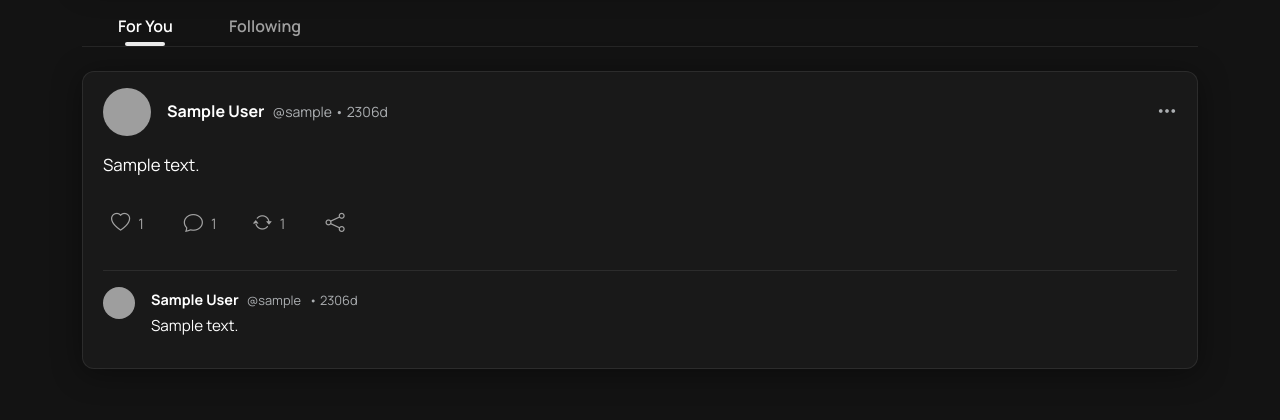
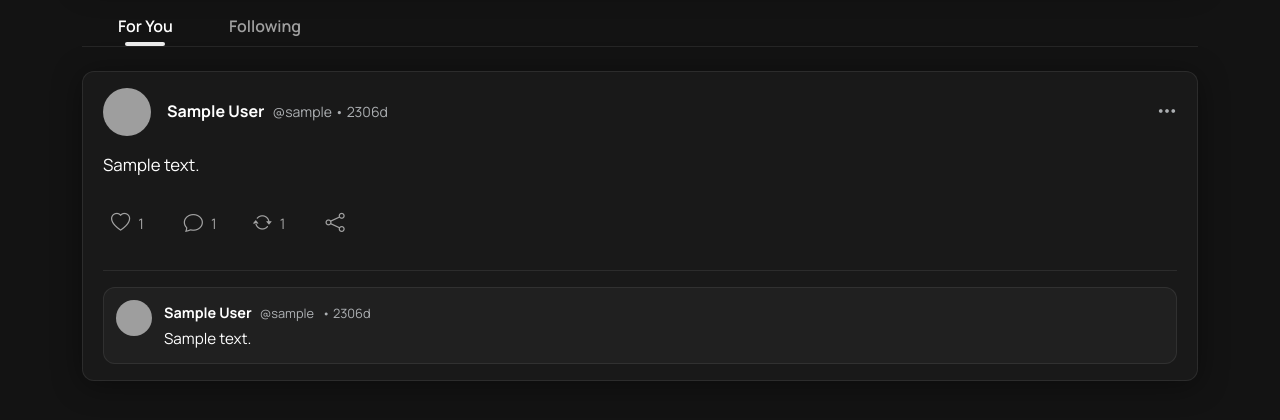
Before and after one commit to Dev-RyleR6/Atmo, a CodeIgniter 4 app: the page made by atmo/app/Views/feed.php in a window 1280 px wide. Shown: the part 248-668 px from the top of the page. Run offline with PHP 8.4 and a stand-in for CodeIgniter, Linux system fonts and the light colour scheme; the template is opened without the code that fills it: most values are stand-ins (such as "Sample title", 1, 10 or a date in 2020); data that the repository does not hold is empty; some libraries are stand-ins or nearby versions; grey boxes are pictures that could not be loaded.

Commit message:
fix: fixed profile pic aligment in comment section also added outline in comment components

```diff
--- a/atmo/app/Views/feed.php
+++ b/atmo/app/Views/feed.php
@@ -183,15 +183,15 @@
 
                 <!-- Comments Section -->
                 <?php if(!empty($postBody['comments'])): ?>
-                <div class="comments-section mt-3 pt-3" style="border-top: 1px solid var(--glass-border);">
+                <div class="comments-section">
                     <?php foreach($postBody['comments'] as $comment): ?>
-                    <div class="comment-item d-flex gap-3 mb-3">
-                        <img src="<?= base_url(esc($comment['user']['profile_pic'] ?? '')) ?>" class="rounded-circle profile-pic-img" width="32" height="32" onerror="this.classList.add('d-none'); this.nextElementSibling.classList.remove('d-none');">
-                        <div class="rounded-circle bg-secondary d-none d-flex justify-content-center align-items-center profile-pic-placeholder" style="width: 32px; height: 32px; overflow: hidden; flex-shrink: 0; border: 1px solid var(--glass-border);">
+                    <div class="comment-item">
+                        <img src="<?= base_url(esc($comment['user']['profile_pic'] ?? '')) ?>" class="rounded-circle profile-pic-img flex-shrink-0" width="36" height="36" onerror="this.classList.add('d-none'); this.nextElementSibling.classList.remove('d-none');">
+                        <div class="rounded-circle bg-secondary d-none d-flex justify-content-center align-items-center profile-pic-placeholder flex-shrink-0" style="width: 36px; height: 36px; overflow: hidden; border: 1px solid var(--glass-border);">
                             <i class="bi bi-person-fill text-white fs-5"></i>
                         </div>
                         <div class="flex-grow-1">
-                            <div class="d-flex align-items-baseline gap-2 mb-1">
+                            <div class="d-flex align-items-baseline gap-2 mb-1 flex-wrap">
                                 <a href="<?= site_url('profile/'.esc($comment['user']['username'] ?? 'unknown')) ?>" class="text-decoration-none">
                                     <span class="fw-bold" style="color: var(--text-primary); font-size: 0.9rem;"><?= esc(($comment['user']['first_name'] ?? 'Unknown').' '.($comment['user']['last_name'] ?? 'User')) ?></span>
                                 </a>
@@ -206,7 +206,7 @@
                                     ?>
                                 </span>
                             </div>
-                            <p class="mb-0" style="font-size: 0.95rem; line-height: 1.4; color: var(--text-primary);"><?= esc($comment['comment_text']) ?></p>
+                            <p class="mb-0" style="font-size: 0.95rem; line-height: 1.5; color: var(--text-primary); white-space: pre-wrap;"><?= esc($comment['comment_text']) ?></p>
                         </div>
                     </div>
                     <?php endforeach; ?>
@@ -255,13 +255,13 @@
                     <?php if(!empty($postBody['comments'])): ?>
                     <div class="comments-list mb-3" style="max-height: 300px; overflow-y: auto;">
                         <?php foreach($postBody['comments'] as $comment): ?>
-                        <div class="comment-item d-flex gap-3 mb-3 pb-3" style="border-bottom: 1px solid var(--glass-border);">
-                            <img src="<?= base_url(esc($comment['user']['profile_pic'] ?? '')) ?>" class="rounded-circle profile-pic-img" width="40" height="40" onerror="this.classList.add('d-none'); this.nextElementSibling.classList.remove('d-none');">
-                            <div class="rounded-circle bg-secondary d-none d-flex justify-content-center align-items-center profile-pic-placeholder" style="width: 40px; height: 40px; overflow: hidden; flex-shrink: 0; border: 1px solid var(--glass-border);">
+                        <div class="comment-item">
+                            <img src="<?= base_url(esc($comment['user']['profile_pic'] ?? '')) ?>" class="rounded-circle profile-pic-img flex-shrink-0" width="40" height="40" onerror="this.classList.add('d-none'); this.nextElementSibling.classList.remove('d-none');">
+                            <div class="rounded-circle bg-secondary d-none d-flex justify-content-center align-items-center profile-pic-placeholder flex-shrink-0" style="width: 40px; height: 40px; overflow: hidden; border: 1px solid var(--glass-border);">
                                 <i class="bi bi-person-fill text-white fs-5"></i>
                             </div>
                             <div class="flex-grow-1">
-                                <div class="d-flex align-items-baseline gap-2 mb-1">
+                                <div class="d-flex align-items-baseline gap-2 mb-1 flex-wrap">
                                     <a href="<?= site_url('profile/'.esc($comment['user']['username'] ?? 'unknown')) ?>" class="text-decoration-none">
                                         <span class="fw-bold" style="color: var(--text-primary);"><?= esc(($comment['user']['first_name'] ?? 'Unknown').' '.($comment['user']['last_name'] ?? 'User')) ?></span>
                                     </a>
@@ -276,7 +276,7 @@
                                         ?>
                                     </span>
                                 </div>
-                                <p class="mb-0" style="font-size: 1rem; line-height: 1.5; color: var(--text-primary);"><?= esc($comment['comment_text']) ?></p>
+                                <p class="mb-0" style="font-size: 1rem; line-height: 1.5; color: var(--text-primary); white-space: pre-wrap;"><?= esc($comment['comment_text']) ?></p>
                             </div>
                         </div>
                         <?php endforeach; ?>
@@ -287,10 +287,11 @@
                         <p>No comments yet. Be the first!</p>
                     </div>
                     <?php endif; ?>
+                    <div class="comment-form-container">
                         <form action="<?= site_url('posts/addComment/'.$postBody['id']) ?>" method="POST">
-                        <div class="d-flex gap-3 align-items-end">
-                            <img src="<?= base_url(esc(session()->get('profile_pic') ?? '')) ?>" class="rounded-circle profile-pic-img" width="40" height="40" onerror="this.classList.add('d-none'); this.nextElementSibling.classList.remove('d-none');">
-                            <div class="rounded-circle bg-secondary d-none d-flex justify-content-center align-items-center profile-pic-placeholder" style="width: 40px; height: 40px; overflow: hidden; flex-shrink: 0; border: 1px solid var(--glass-border);">
+                            <div class="d-flex gap-3 align-items-start">
+                                <img src="<?= base_url(esc(session()->get('profile_pic') ?? '')) ?>" class="rounded-circle profile-pic-img flex-shrink-0" width="40" height="40" onerror="this.classList.add('d-none'); this.nextElementSibling.classList.remove('d-none');">
+                                <div class="rounded-circle bg-secondary d-none d-flex justify-content-center align-items-center profile-pic-placeholder flex-shrink-0" style="width: 40px; height: 40px; overflow: hidden; border: 1px solid var(--glass-border);">
                                     <i class="bi bi-person-fill text-white fs-5"></i>
                                 </div>
                                 <div class="flex-grow-1">
@@ -303,6 +304,7 @@
                 </div>
             </div>
         </div>
+    </div>
 <?php endforeach; ?>
 
 <?= $this->endSection() ?>
--- a/atmo/public/css/glass.css
+++ b/atmo/public/css/glass.css
@@ -373,6 +373,51 @@ body {
     }
 }
 
+/* Comment Section Styling */
+.comments-section {
+    margin-top: 16px;
+    padding-top: 16px;
+    border-top: 1px solid var(--glass-border);
+}
+
+.comment-item {
+    display: flex;
+    gap: 12px;
+    margin-bottom: 12px;
+    align-items: flex-start;
+    padding: 12px;
+    border-radius: 12px;
+    background: rgba(255, 255, 255, 0.03);
+    border: 1px solid var(--glass-border);
+    transition: all 0.2s ease;
+}
+
+.comment-item:hover {
+    background: rgba(255, 255, 255, 0.05);
+    border-color: rgba(255, 255, 255, 0.15);
+}
+
+.comment-item:last-child {
+    margin-bottom: 0;
+}
+
+.comments-list .comment-item {
+    margin-bottom: 12px;
+}
+
+.comments-list .comment-item:last-child {
+    margin-bottom: 0;
+}
+
+/* Comment Creation Form Styling */
+.comment-form-container {
+    margin-top: 16px;
+    padding: 12px;
+    border-radius: 12px;
+    background: rgba(255, 255, 255, 0.03);
+    border: 1px solid var(--glass-border);
+}
+
 /* Post Styling */
 .post-card {
     margin-bottom: 16px;
```
Lines whose indentation alone changed are shown as unchanged.
